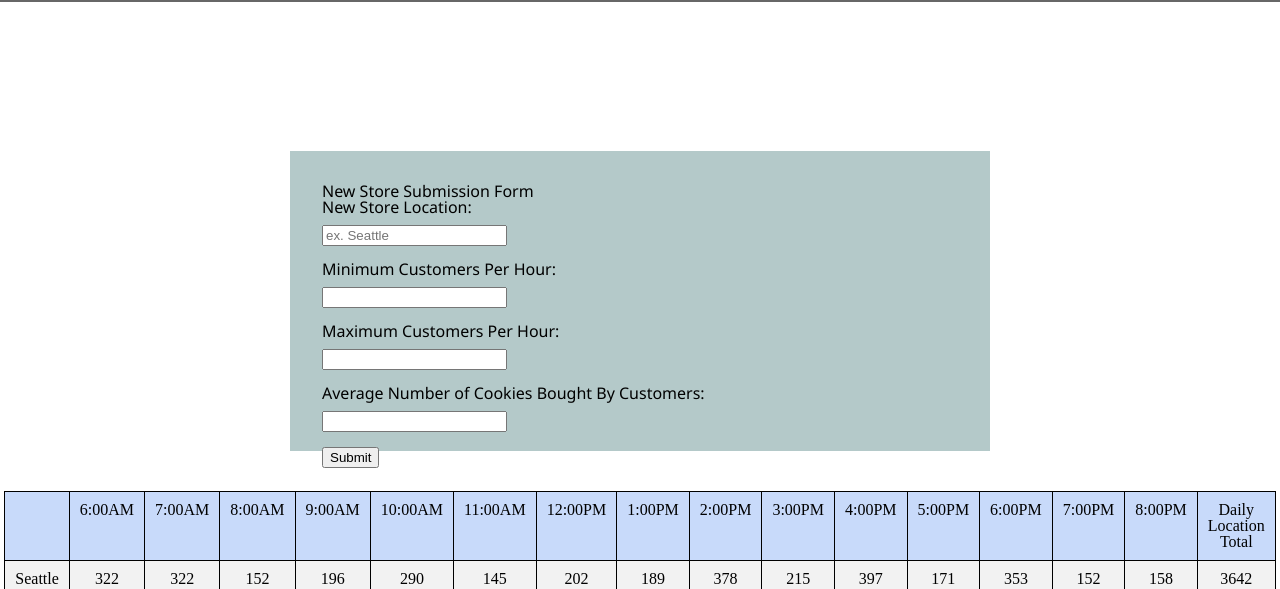
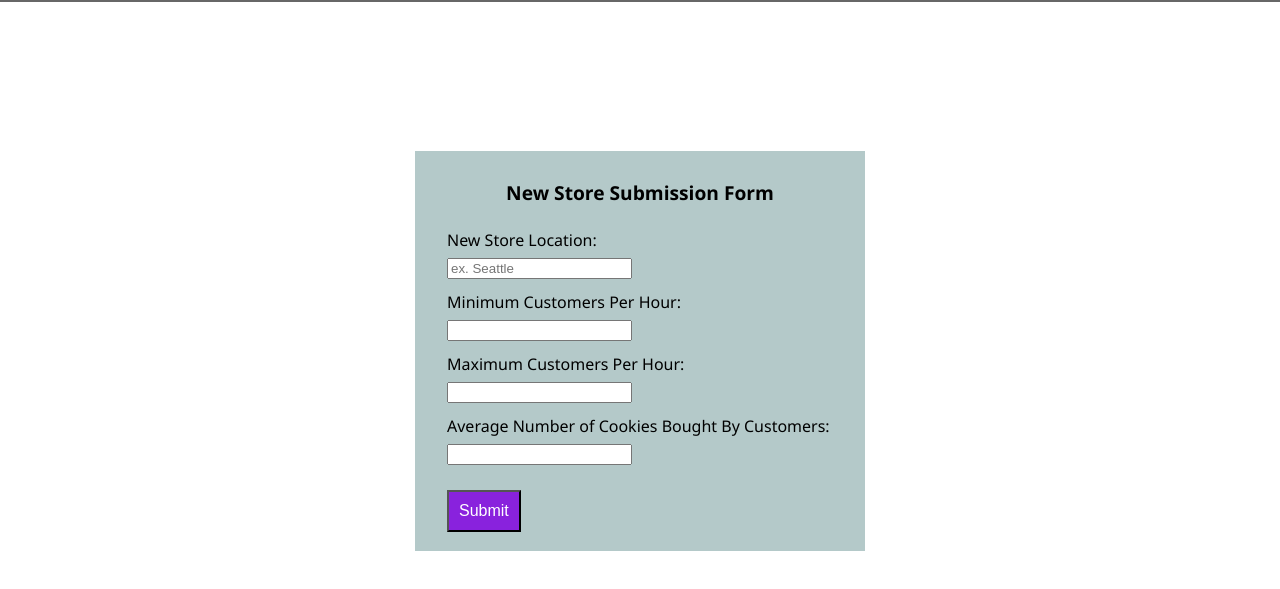
Before and after one commit to elizabethpurtell/cookie-stand, a plain HTML site: page sales.html in a window 1280 px wide. Shown: the part 157-746 px from the top of the page. Drawn offline with Linux system fonts and the light colour scheme.

Commit message:
added css to the form

```diff
--- a/css/salesstyle.css
+++ b/css/salesstyle.css
@@ -134,15 +134,14 @@ main {
 /* new store form */
 
 #newStoreForm {
-  display: block;
+  display: grid;
   font-family: 'Segoe UI', Tahoma, Geneva, Verdana, sans-serif;
   box-sizing: border-box;
   padding: 2rem;
   margin: auto;
   margin-top: 4rem;
-  height: 300px;
-  width: 700px;
-  align-content: left;
+  height: 400px;
+  width: 450px;
   background-color: #b4c9c9;
 }
 
@@ -150,80 +149,41 @@ form {
   padding: 20px;
 }
 
-input {
-  display: block;
-  margin-top: 10px;
-  margin-bottom: 15px;
-}
-
-select {
-  display: block;
-  margin-bottom: 25px;
-}
-
-
-/* other css to use and delete after */
-/* form {
-  font-family: 'Poppins', sans-serif;
-  box-sizing: border-box;
-  padding: 2rem;
-  width: 60%;
-  margin: auto;
-  margin-top: 4rem;
-  border-radius: 1rem;
-  background-color: hsl(222, 79%, 78%);
-  border: 4px solid hsl(202, 15%, 26%);
-  display: grid;
-  grid-template-columns: 1fr 1.25fr;
-}
-
-form legend {
-  font-size: 1.5rem;
-}
-
 form p {
   font-size: 1rem;
   margin-top: 0.5rem;
 }
 
-form label {
-  display: inline-block;
-  font: 1rem sans-serif;
-  margin-top: 0.5rem;
-  margin-bottom: 0.5rem;
-}
+ legend {
+  font-weight: 700;
+  font-size: larger;
+  margin-bottom: 30px;
+  text-align: center;
+ }
 
-input[type="text"] {
-  font-size: 1rem;
-  display: block;
-  box-sizing: border-box;
-  width: 80%;
-  padding: 0.5rem 0.75rem;
-}
-
-input[type="checkbox"] {
-  height: 1.5em;
-  width: 1.5em;
-  vertical-align: middle
+input {
+  display: grid;
+  margin-top: 10px;
+  margin-bottom: 15px;
 }
 
 button {
-  font-size: 1.25rem;
+  font-size: 1rem;
   width: max-content;
-  margin-top: 1rem;
-  border-radius: 0.25rem;
+  margin-top: 10px;
   cursor: pointer;
-  padding: 0.75rem 1.25rem;
+  padding: 10px;
 }
 
 button[type="submit"] {
-  background-color: hsl(213, 73%, 50%);
+  background-color: hsl(273, 73%, 50%);
   color: white;
 }
 
 button[type="submit"]:hover {
-  background-color: hsl(213, 73%, 40%);
-} */
+  background-color: hsl(123, 100%, 50%);
+  color: black;
+}
 
 
 /* table design */
```
